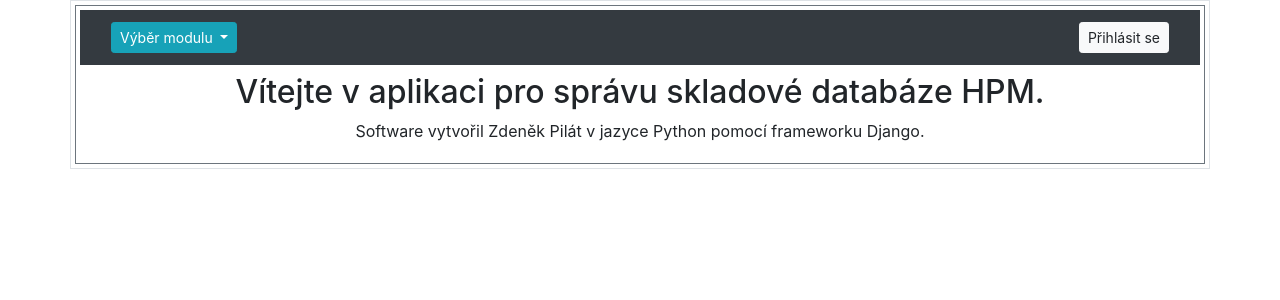
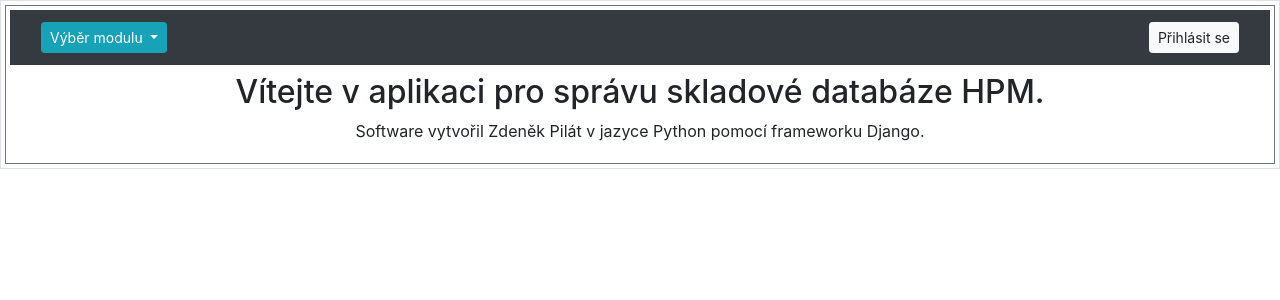
Before and after one commit to zpilat/Django-warehouse, a Django app: template hpm_sklad/templates/hpm_sklad/home.html in a window 1280 px wide. Shown: the top 300 px of the page. Run offline with Django 3.2, Linux system fonts and the light colour scheme; the template is opened without the code that fills it, so the values that code supplies are empty; parts of the project's set-up code (start-up, migrations or seed data) failed here and were passed over; some libraries are stand-ins or nearby versions.

Commit message:
úprava zobrazení na mobilu

```diff
--- a/hpm_sklad/templates/hpm_sklad/base.html
+++ b/hpm_sklad/templates/hpm_sklad/base.html
@@ -1,6 +1,6 @@
 {% load static %}
 <!DOCTYPE html>
-<html>
+<html lang="cs">
     <head>
         <meta charset="utf-8" />
         <meta name="viewport" content="width=device-width, initial-scale=1, shrink-to-fit=no">
@@ -11,9 +11,9 @@
     </head>
 
     <body>
-        <main class="container justify-content-center mb-2">
+        <main class="container-fluid w-100">
             <div class="row p-1 border">
-                <div class="col p-1 border border-secondary justify-content-center">
+                <div class="col-12 p-1 border border-secondary">
                     <header>
                         {% include "hpm_sklad/navbar.html" %}
                     </header>
@@ -22,7 +22,7 @@
             </div>
         </main>
 
-        <footer class="footage">
+        <footer class="footage text-center mt-3">
             {% block footage %}{% endblock %}
         </footer>
 
@@ -30,6 +30,5 @@
         <script src="https://cdn.jsdelivr.net/npm/@popperjs/core@1.16.1/dist/umd/popper.min.js"></script>
         <script src="https://stackpath.bootstrapcdn.com/bootstrap/4.5.2/js/bootstrap.min.js"></script>
         {% block script %}{% endblock %}
-
     </body>
 </html>
```
